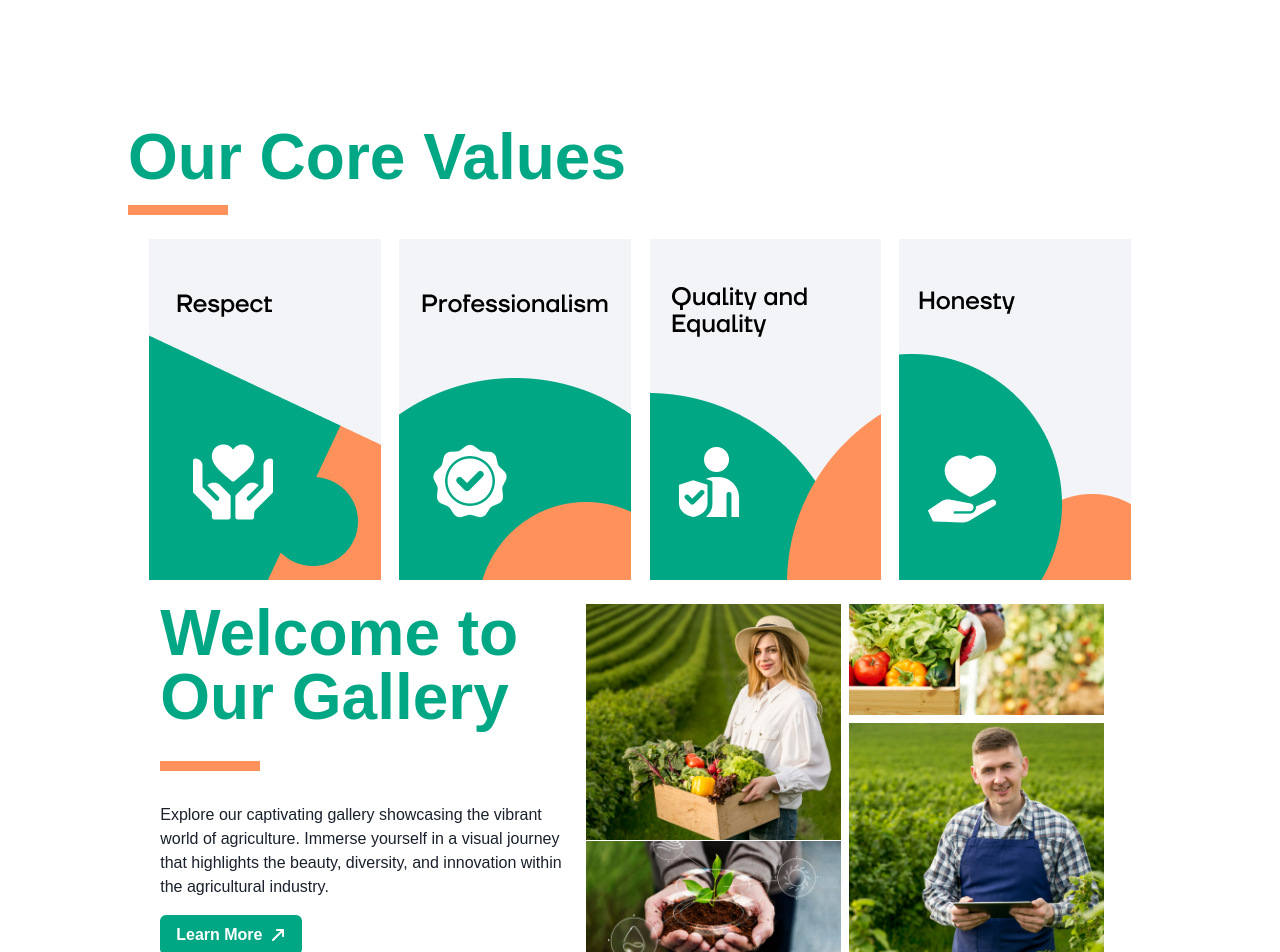
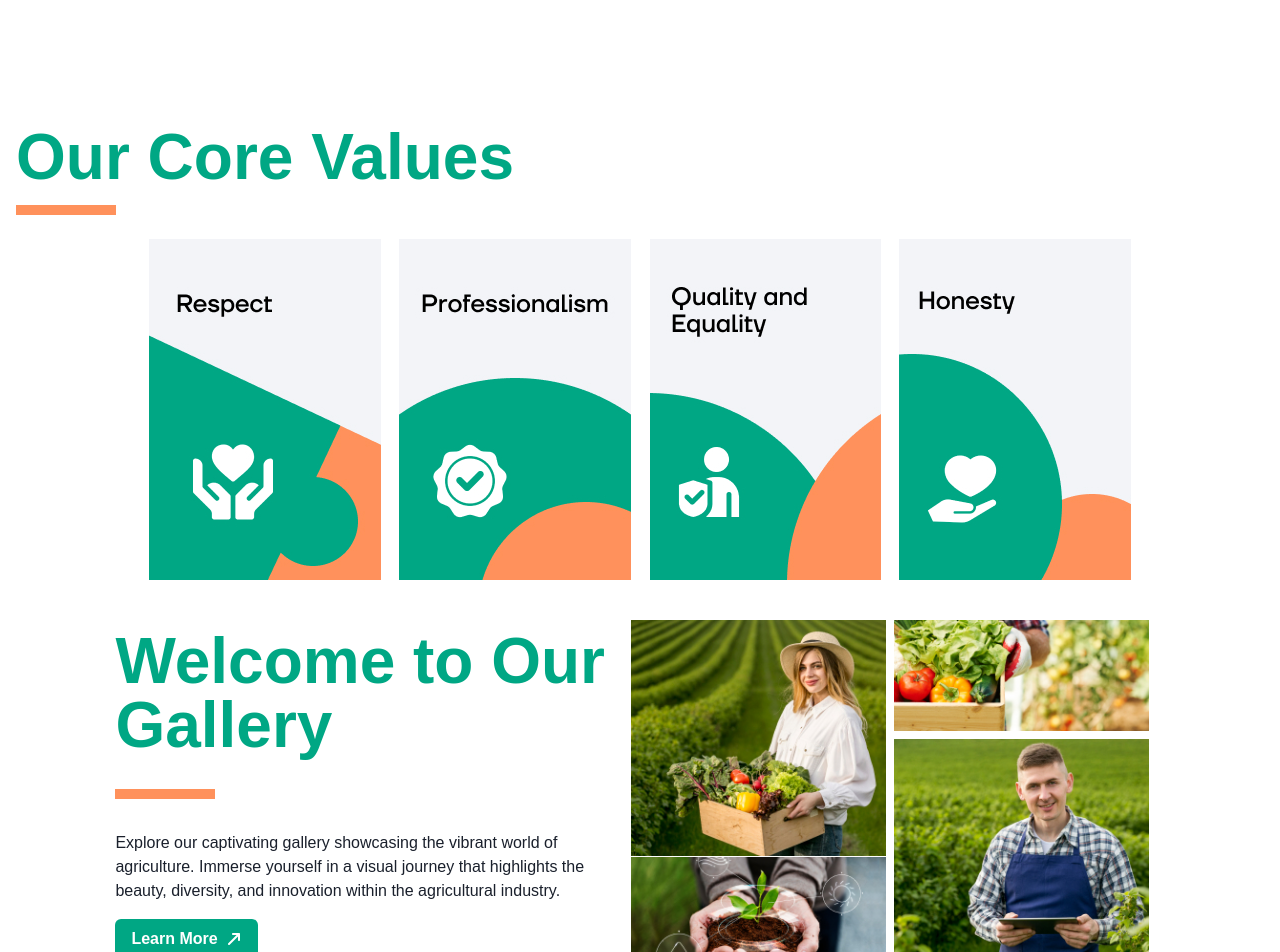
Before and after one commit to Christianey/brm, a Next.js app: page /about-us in a window 1280 px wide. Shown: the part 1880-2832 px from the top of the page. Built offline with nearby package versions, Linux system fonts and the light colour scheme; a web font is replaced by a local one.

Commit message:
padding change for welcome to gallery and core values

```diff
--- a/src/components/AboutBRM.jsx
+++ b/src/components/AboutBRM.jsx
@@ -2,7 +2,7 @@ import { Box, Flex, Text } from "@chakra-ui/react";
 import React from "react";
 import LearnMoreButton from "./LearnMoreButton";
 
-export default function AboutBRM({ leftSide, title, text, wide }) {
+export default function AboutBRM({ leftSide, title, text, wide, link="our-services/#services" }) {
   return (
     <Flex
       gap={wide ? [20, 20, 14] : 4}
@@ -24,7 +24,7 @@ export default function AboutBRM({ leftSide, title, text, wide }) {
         </Text>
         <Box height="5px" width="100px" bgColor="brand.secondary" my={4} />
         <Text>{text}</Text>
-        <LearnMoreButton variant="primary" buttonProps={{ marginTop: 8 }} link="our-services/#services" />
+        <LearnMoreButton variant="primary" buttonProps={{ marginTop: 8 }} link={link} />
       </Flex>
     </Flex>
   );
--- a/src/components/OurCoreValues.jsx
+++ b/src/components/OurCoreValues.jsx
@@ -3,7 +3,7 @@ import React from "react";
 
 export default function OurCoreValues() {
   return (
-    <Box maxW={"80%"} mx="auto">
+    <Box maxW={"85rem"} mx="auto" my={4} px={4}>
       <Text
         fontWeight={"600"}
         fontSize={"4rem"}
--- a/src/components/WelcomeToGallery.jsx
+++ b/src/components/WelcomeToGallery.jsx
@@ -5,7 +5,9 @@ import LearnMoreButton from "./LearnMoreButton";
 export default function WelcomeToGallery() {
   return (
     <Flex
-      maxW={"80%"}
+      maxW={"85rem"}
+      my={4}
+      px={4}
       mx="auto"
       wrap={"wrap"}
       justifyContent={"center"}
```
Also changed, not shown: src/pages/index.js (+11 -10 lines).
